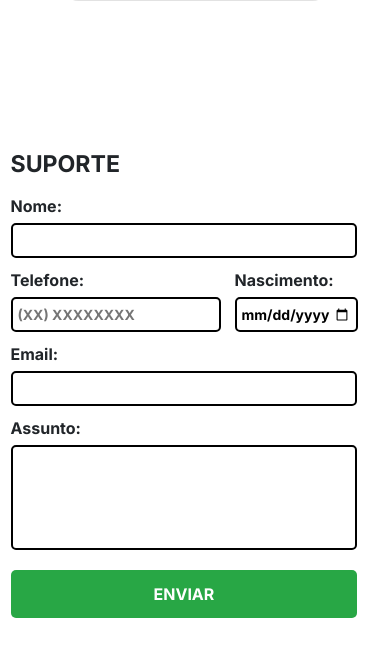
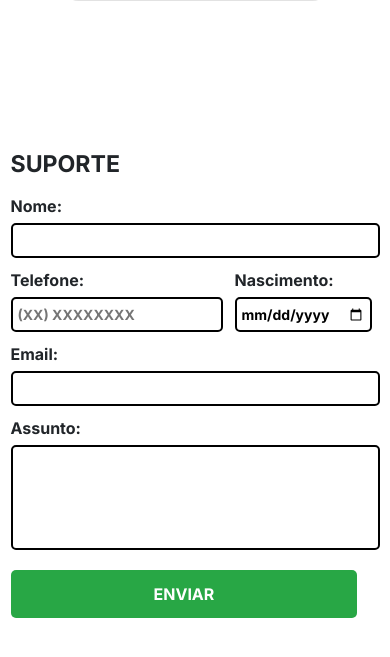
Before and after one commit to CauaCanale/Zaraki-Sports, a plain HTML site: page avaliação individual/index.html in a window 390 px wide. Shown: the part 2498-3155 px from the top of the page. Drawn offline with nearby package versions, Linux system fonts and the light colour scheme.

Commit message:
Refazendo Responsividade

```diff
--- a/avaliação individual/assets/css/form.css
+++ b/avaliação individual/assets/css/form.css
@@ -85,19 +85,20 @@ form h3{
     }
 
     .form-group input[type="text"],
-    .form-group input[type="email"],
-    .form-group input[type="tel"]{
-        width: 94%; /* Deixa os campos de texto ocuparem toda a largura */
+    .form-group input[type="email"]{
+        width: 100%; /* Deixa os campos de texto ocuparem toda a largura */
     }
 
     #assunto{
         padding: 40px;
     }
 
-
+    .form-group input[type="tel"]{
+        width: 95%;
+    }
 
     .form-group input[type="date"]{
-        width: 85%;
+        width: 95%;
     }
 
 
```
